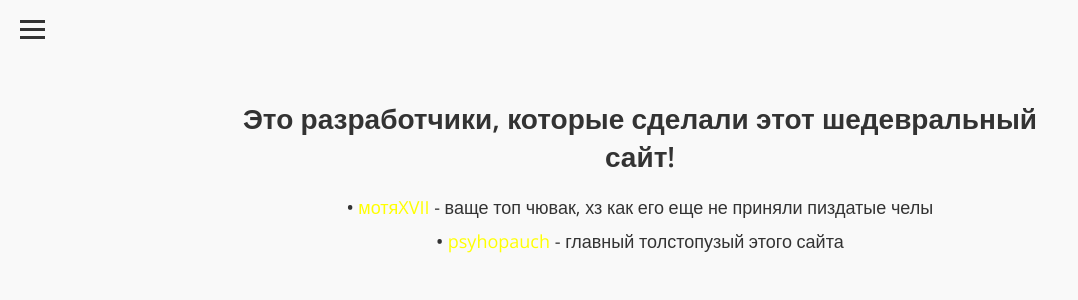
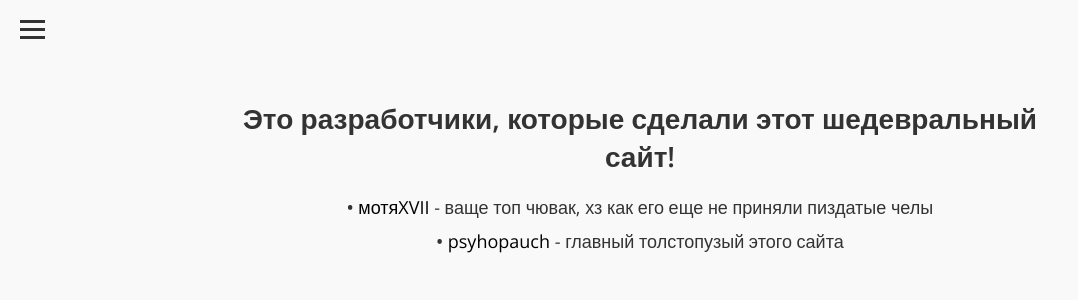
Before and after one commit to mot9lXVII/escortmargo, a Flask app: page /developers in a window 1280 px wide. Shown: the top 300 px of the page, without its empty margins (0-1078 px from the left). Run offline with Flask 3, Linux system fonts and the light colour scheme.

Commit message:
Update styles.css

```diff
--- a/static/styles.css
+++ b/static/styles.css
@@ -178,7 +178,7 @@
 }
 
 .developer-name {
-    color: yellow;
+    color: black;
 }
 
 /* Адаптивность для мобильных устройств */
```
